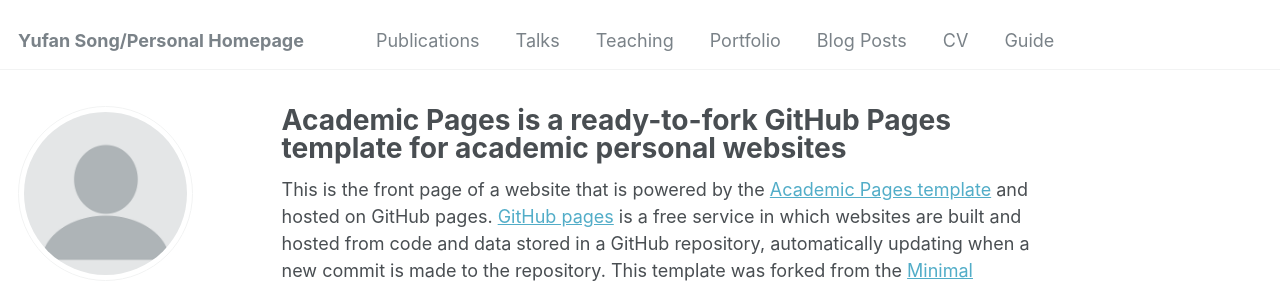
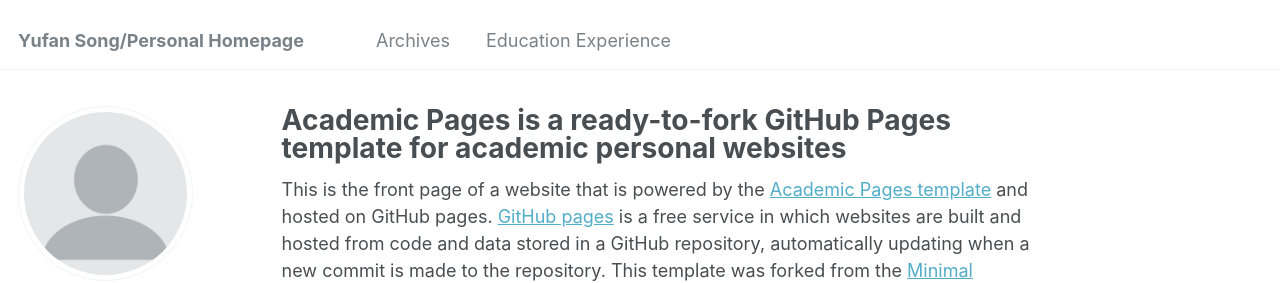
Before and after one commit to Yufan-Song/Yufan-Song, a Jekyll site: the page built from _pages/about.md, in a window 1280 px wide. Shown: the top 283 px of the page. Built offline with Jekyll 4.4.1, drawn with Linux system fonts in a browser that asks for light colours.

Commit message:
Update navigation.yml

```diff
--- a/_data/navigation.yml
+++ b/_data/navigation.yml
@@ -5,23 +5,8 @@
 # prevent it from being included in the site.
 
 main:
-  - title: "Publications"
-    url: /publications/
+  - title: "Archives"
+    url: /archives/
 
-  - title: "Talks"
-    url: /talks/
-
-  - title: "Teaching"
-    url: /teaching/
-
-  - title: "Portfolio"
-    url: /portfolio/
-
-  - title: "Blog Posts"
-    url: /year-archive/
-
-  - title: "CV"
-    url: /cv/
-
-  - title: "Guide"
-    url: /markdown/
+  - title: "Education Experience"
+    url: /education experience/
```
